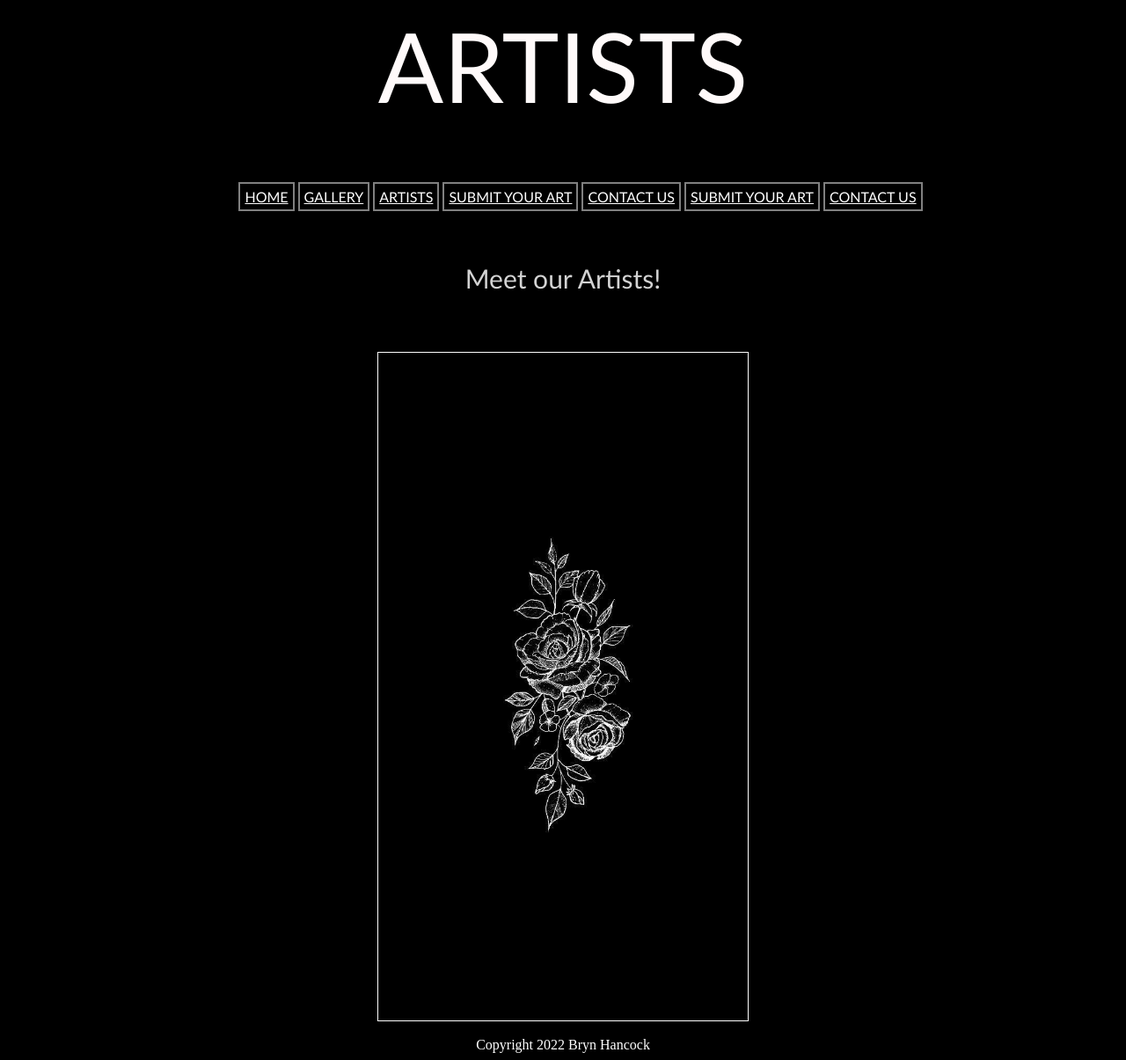
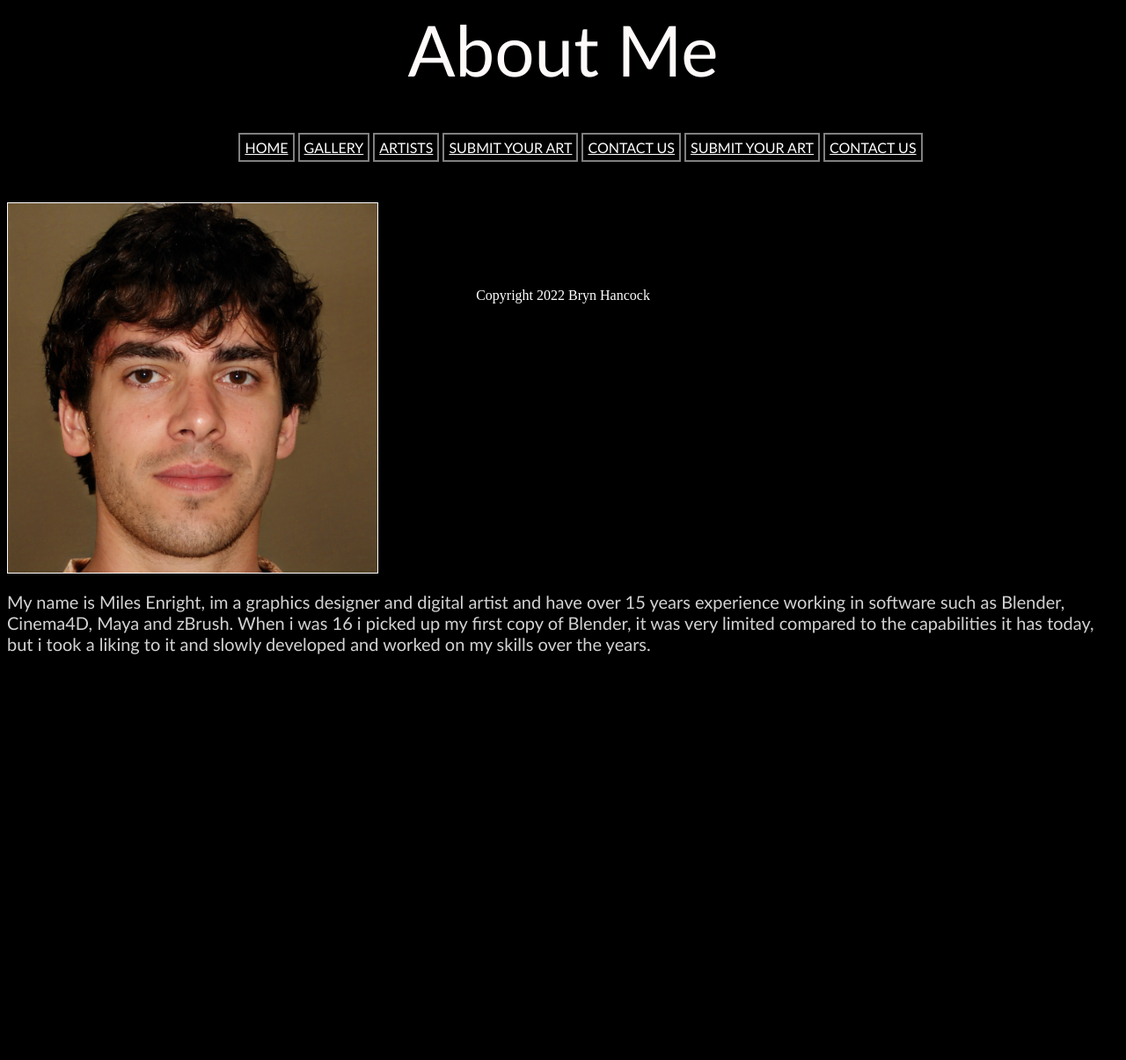
Before and after one commit to DylanBuck5911/Bryns_WebsiteB, a PHP site: page /artists.html in a window 1280 px wide. Shown: the whole page at 88% size. After the commit the page ends 744 px from the top, so only its background shows below. Run offline with PHP 8.4, Linux system fonts and the light colour scheme.

Commit message:
asjbdalj
sdadasda

```diff
--- a/website/artists.html
+++ b/website/artists.html
@@ -6,7 +6,7 @@
 	<meta charset="UTF-8"/>
 	<link href="style.css" rel="stylesheet">
 	<hgroup>
-		<h1>ARTISTS</h1>
+		<h1>About Me</h1>
 	</hgroup>
 </header>
 
@@ -24,11 +24,12 @@
 			<li id="database"><a href="database.html">CONTACT US</a></li>
 		</ul>
 	</nav>
-	<br />
-	<p>Meet our Artists!</p>
-	<br />
-	<br />
-	<img src=".\images\drawing.jpg" width="420px" />
+	<br>
+	</br>
+	<div id="content">
+		<img #id="miles" src=".\images\miles.jpeg" width="420px" />
+		<p id="bio">My name is Miles Enright, im a graphics designer and digital artist and have over 15 years experience working in software such as Blender, Cinema4D, Maya and zBrush. When i was 16 i picked up my first copy of Blender, it was very limited compared to the capabilities it has today, but i took a liking to it and slowly developed and worked on my skills over the years.</p>
+	</div>
 	<br />
 	<br />
 </body>
--- a/website/style.css
+++ b/website/style.css
@@ -2,7 +2,7 @@
 	color: snow;
 	font-family: 'Gill Sans', 'Gill Sans MT', Calibri, 'Trebuchet MS', sans-serif;
 	text-align: center;
-	font-size: 110px;
+	font-size: 80px;
 	font-weight: 100;
 }
 
@@ -10,7 +10,7 @@
 	color: snow;
 	font-family: 'Gill Sans', 'Gill Sans MT', Calibri, 'Trebuchet MS', sans-serif;
 	text-align: center;
-	font-size: 50px;
+	font-size: 30px;
 	font-weight: 80;
 }
 
@@ -36,18 +36,43 @@
 	color: white;
 	list-style-type: none;
 	display: inline;
-	width: 80%;
+	width: 100%;
 	border: solid;
 	border-width: 2px;
 	border-color: gray;
 	border-spacing: 3px;
 	padding: 5px;
 	font-family: 'Gill Sans', 'Gill Sans MT', Calibri, 'Trebuchet MS', sans-serif;
-	overflow: hidden;
+	top: 30;
+	position: static;
+}
+
+#content {
+	height:60px;
+    background-color:rgb(0, 0, 0);
+    border-bottom:1px solid black;
+    text-align:left;
+}
+
+#bio {
+	float: right;
+	color: lightgray;
+	font-size: 20px;
+	font-family: 'Gill Sans', 'Gill Sans MT', Calibri, 'Trebuchet MS', sans-serif;
+	display:block;
+}
+
+#miles {
+	float: left;
+	margin-top:8.5px;
+    margin-left:5px;
+    display:inline;
 }
 
 footer {
 	color: white;
+	bottom: 0%;
+	overflow: 0%;
 }
 
 a:hover {
```
Also changed, not shown: website/images/alien.jpeg (added), website/images/baby.jpeg (added), website/images/crystal.jpeg (added), website/images/file.jpeg (added), website/images/miles.jpeg (added), website/images/statue2.jpg (renamed from website/images/album.jpg), 3 other files.
